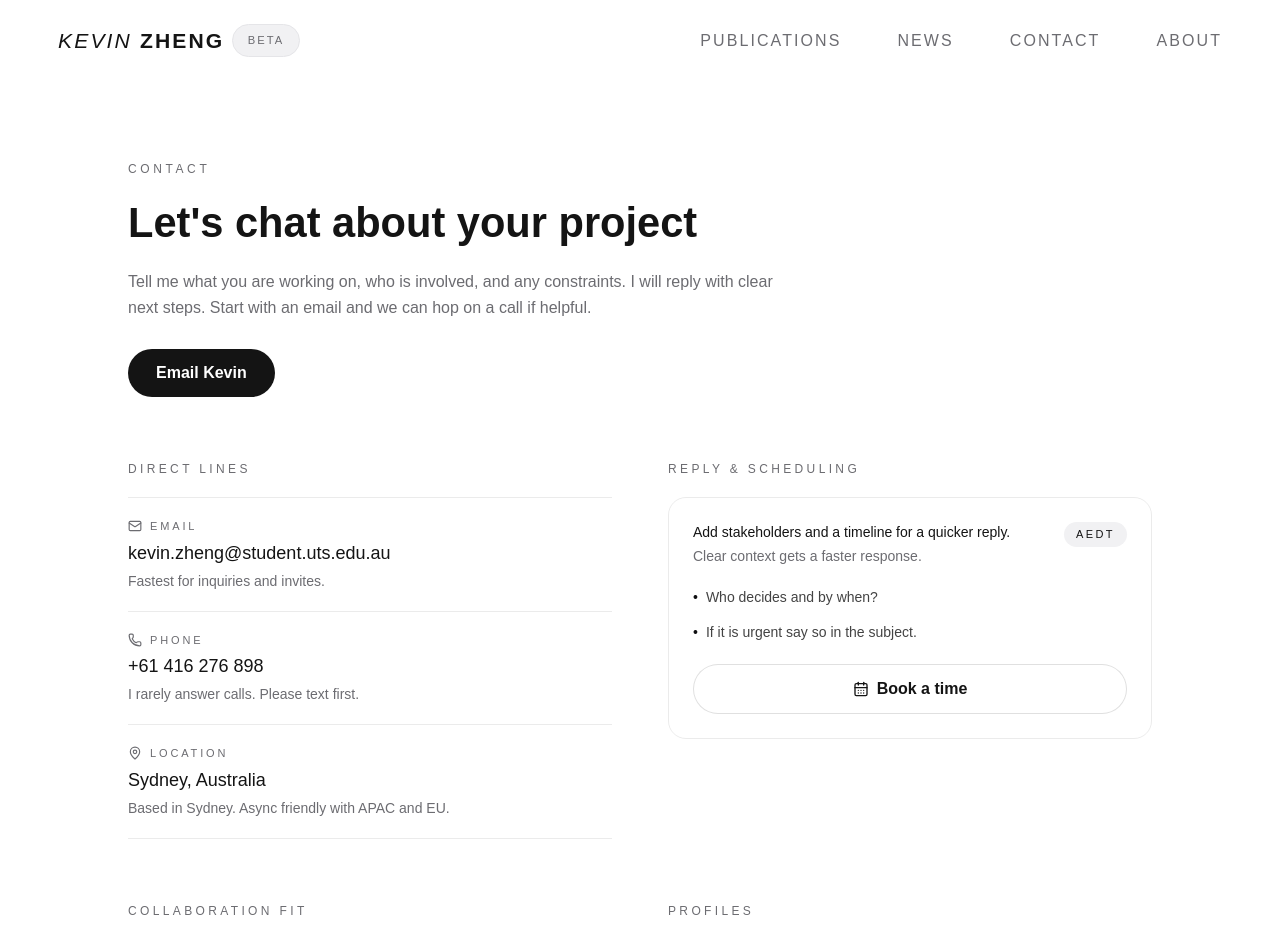
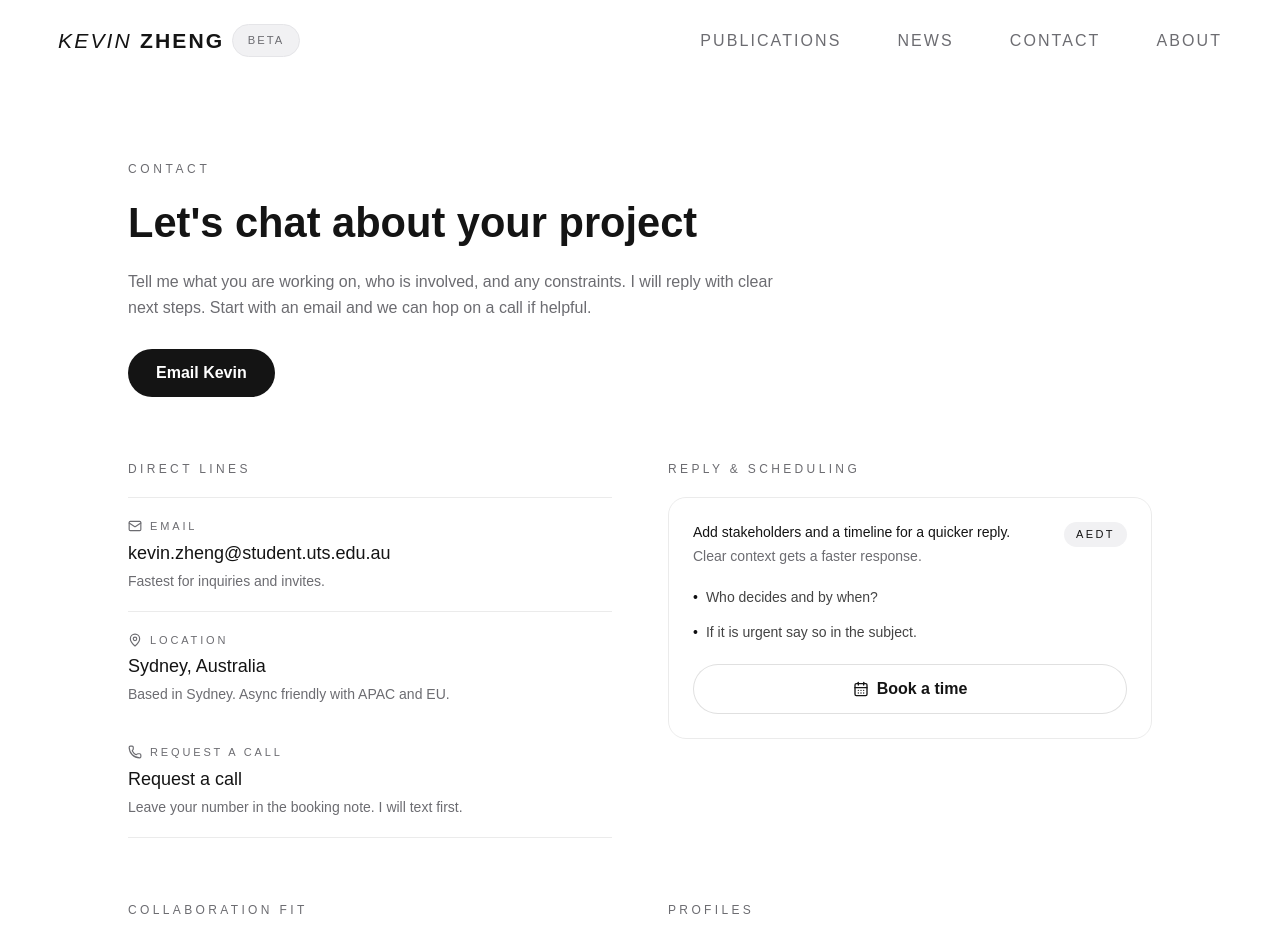
Before and after one commit to kyxzhe/kyxzhe.github.io, a Next.js app: page /contact in a window 1280 px wide. Shown: the top 938 px of the page. Built offline with nearby package versions, Linux system fonts and the light colour scheme.

Commit message:
feat: add request-a-call option

```diff
--- a/src/app/contact/page.tsx
+++ b/src/app/contact/page.tsx
@@ -19,13 +19,6 @@ const directLines = [
     icon: Mail,
   },
   {
-    label: "Phone",
-    value: contactInfo.phone,
-    hint: "I rarely answer calls. Please text first.",
-    href: `tel:${contactInfo.phoneRaw}`,
-    icon: Phone,
-  },
-  {
     label: "Location",
     value: contactInfo.location,
     hint: "Based in Sydney. Async friendly with APAC and EU.",
@@ -43,6 +36,12 @@ const collaborationAreas = [
   "Research talks, workshops, and guest teaching",
   "Advising teams on product or hiring decisions",
 ];
+
+const callRequest = {
+  label: "Request a call",
+  hint: "Leave your number in the booking note. I will text first.",
+  cta: "Request a call",
+};
 
 const socialLinks = [
   { label: "LinkedIn", href: socials.linkedin, icon: <LinkedInMonoIcon className="w-4 h-4" /> },
@@ -135,6 +134,20 @@ export default function ContactPage() {
                   <div key={label}>{Row}</div>
                 );
               })}
+              <button
+                type="button"
+                onClick={() => setIsModalOpen(true)}
+                className="w-full text-left"
+              >
+                <div className="flex flex-col gap-1 py-5 border-b border-[rgba(0,0,0,0.08)] dark:border-white/20 transition-colors hover:border-foreground/70 last:border-b-0">
+                  <div className="flex items-center gap-2 text-[11px] uppercase tracking-[0.26em] text-muted-foreground">
+                    <Phone size={14} />
+                    <span>{callRequest.label}</span>
+                  </div>
+                  <p className="text-lg font-medium text-foreground">{callRequest.cta}</p>
+                  <p className="text-sm text-muted-foreground">{callRequest.hint}</p>
+                </div>
+              </button>
             </div>
           </div>
 
--- a/src/components/ContactModal.tsx
+++ b/src/components/ContactModal.tsx
@@ -234,7 +234,7 @@ export default function ContactModal({ isOpen, onClose, startInSchedule }: Conta
                   <p className="text-lg md:text-xl text-muted-foreground">
                     {mode === "info"
                       ? "Share what you need, who is involved, and any constraints. I will outline the next steps."
-                      : "Pick a time, add context, and I will confirm by email."}
+                      : "Pick a time, add context, and add your number if you want a call. I will confirm by email."}
                   </p>
                 </motion.div>
 
```
